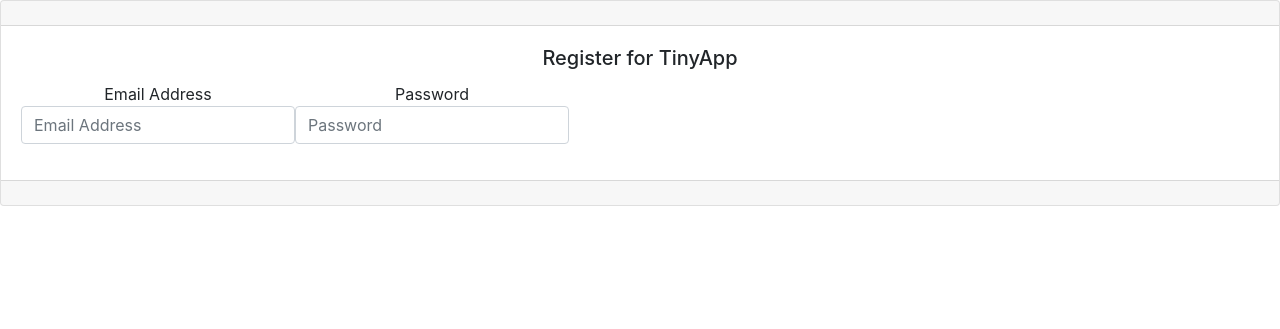
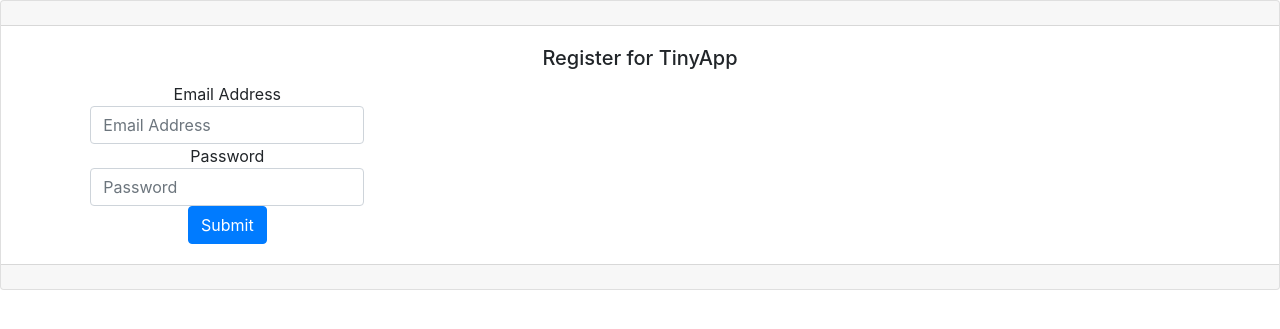
Before and after one commit to courtamos/tinyapp, a Node server app: page /register in a window 1280 px wide. Shown: the part 56-385 px from the top of the page. Run offline with Node 20, Linux system fonts and the light colour scheme; some libraries are stand-ins or nearby versions.

Commit message:
added missing submit button for register page and form

```diff
--- a/views/urls_register.ejs
+++ b/views/urls_register.ejs
@@ -21,13 +21,16 @@
       <div class="card-body">
         <h5 class="card-title">Register for TinyApp</h5>
         <form class="form-inline" action="/register" method="POST">
-          <div class="mb-3">
-            <label for="formGroupExampleInput" class="form-label">Email Address</label>
-            <input class="form-control" type="email" name="email" placeholder="Email Address">
-          </div>
-          <div class="mb-3">
-            <label for="formGroupExampleInput2" class="form-label">Password</label>
-            <input class="form-control" type="password" name="password" placeholder="Password">
+          <div class="col-md-4 col-md-offset-4">
+            <div class="mx-auto">
+              <label class="form-label">Email Address</label>
+              <input class="form-control" type="email" name="email" placeholder="Email Address">
+            </div>
+            <div class="mx-auto">
+              <label class="form-label">Password</label>
+              <input class="form-control" type="password" name="password" placeholder="Password">
+            </div>
+            <button type="submit" class="btn btn-primary">Submit</button>
           </div>
         </form>
       </div>
```
